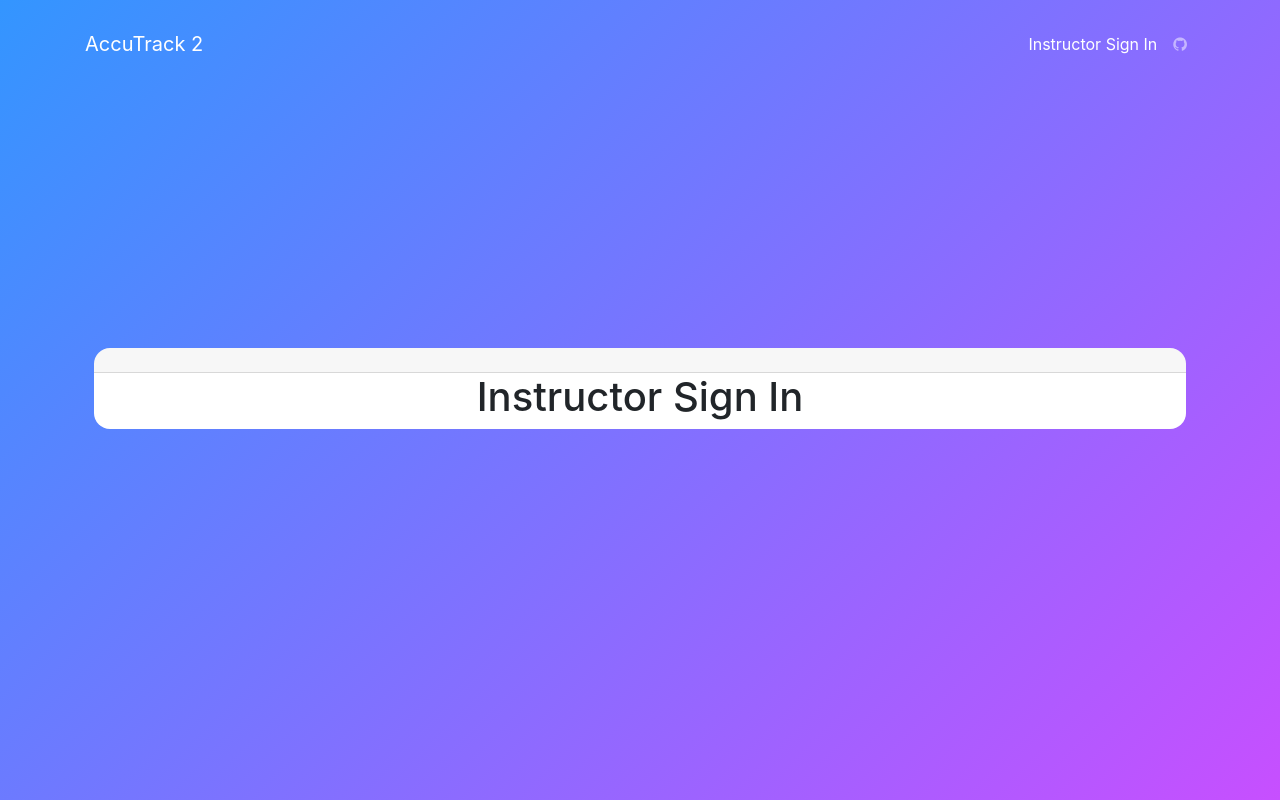
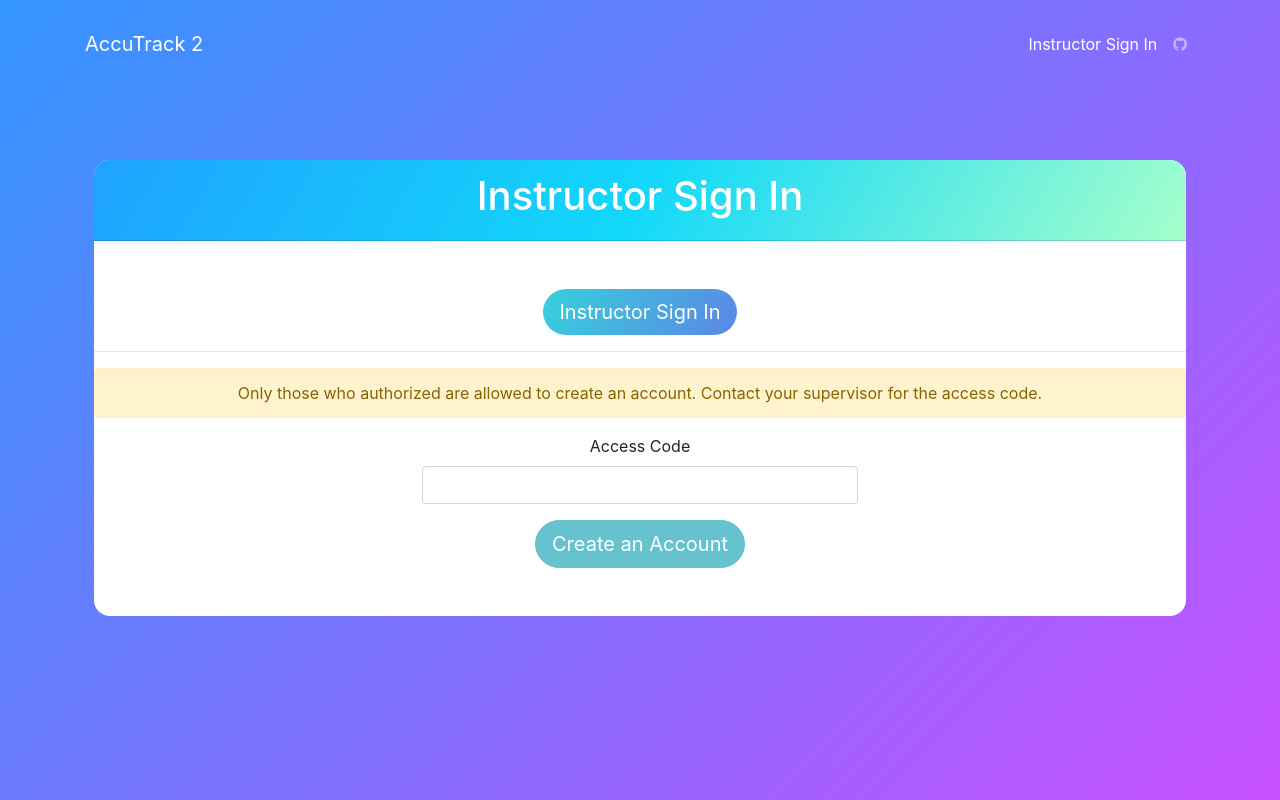
Before and after one commit to JohnPhamous/accutrack2, a Vue app: page /instructor in a window 1280 px wide. Built offline with nearby package versions, Linux system fonts and the light colour scheme; no server answers.

Commit message:
adding instructor sign in and out view

```diff
--- a/src/components/InstructorSignIn.vue
+++ b/src/components/InstructorSignIn.vue
@@ -1,6 +1,26 @@
 <template>
-  <arc-card class="text-center">
-    <h1>Instructor Sign In</h1>
+  <arc-card class="text-center" type="success">
+    <h1 slot="header">Instructor Sign In</h1>
+
+    <div class="mb-5 mt-5">
+      <div class="card-block">
+        <button class="btn btn-primary btn-pill btn-lg d-flex ml-auto mr-auto" @click="logIn">Instructor Sign In</button>
+
+        <hr />
+
+        <div class="alert alert-warning" role="alert">
+          Only those who authorized are allowed to create an account. Contact your supervisor for the access code.
+        </div>
+        <label for="accessCode">Access Code</label>
+        <input id="accessCode" type="text" class="form-control ml-auto mr-auto mb-3" v-model="accessCode">
+        <button
+          class="btn btn-info btn-pill btn-lg d-flex ml-auto mr-auto"
+          :disabled="!validCode"
+          :class="{ disabled : !validCode}"
+          @click="createAccount"
+        >Create an Account</button>
+      </div>
+    </div>
   </arc-card>
 </template>
 
@@ -10,10 +30,34 @@ import Card from './Card'
 export default {
     components: {
         arcCard: Card
+    },
+    data: function() {
+        return {
+            accessCode: ''
+        }
+    },
+    computed: {
+        validCode() {
+            return this.accessCode === 'SIReg'
+        }
+    },
+    methods: {
+        createAccount() {
+            console.log('Create account')
+        },
+        logIn() {
+            console.log('Log in')
+            this.$router.push('/classes')
+        }
     }
 }
 </script>
 
-<style>
-
+<style scoped>
+.form-control {
+    width: 40%;
+}
+.disabled {
+    cursor: not-allowed;
+}
 </style>
```
